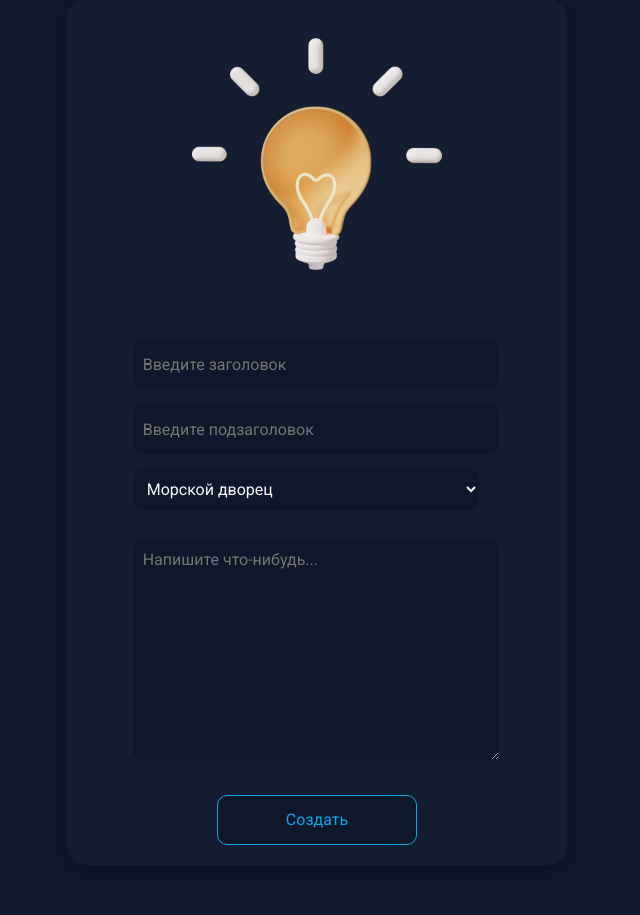
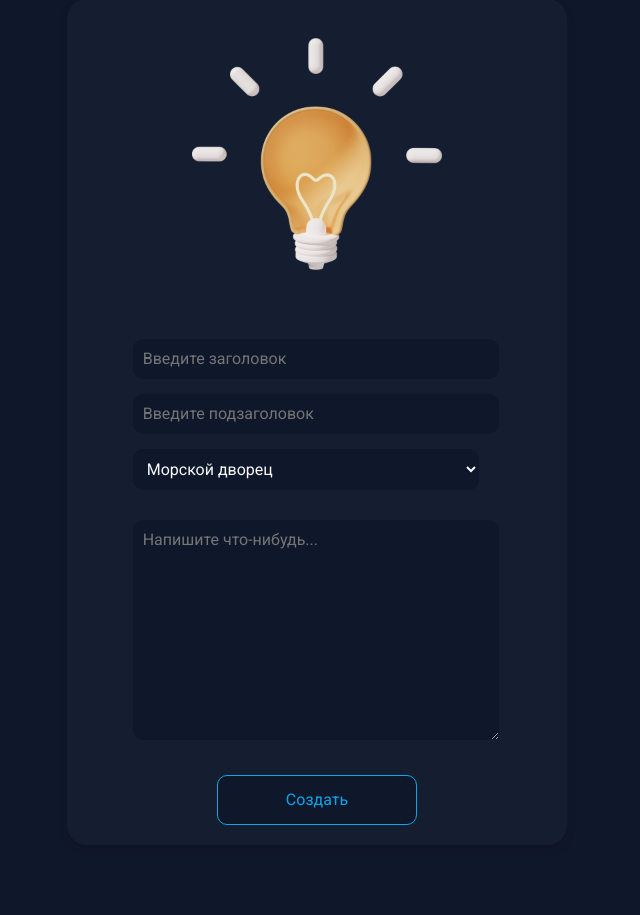
Before and after one commit to JhonArabyan/diary-main, a Flask app: page /create in a window 1280 px wide. Shown: the part 101-1016 px from the top of the page, without its empty margins (323-963 px from the left). After the commit the page ends 926 px from the top, so only its background shows below. Run offline with Flask 3, Linux system fonts and the light colour scheme.

Commit message:
Add files via upload

```diff
--- a/diary-main/main.py
+++ b/diary-main/main.py
@@ -1,4 +1,3 @@
-#Импорт
 from flask import Flask, render_template, request, redirect, session
 #Подключение библиотеки баз данных
 from flask_sqlalchemy import SQLAlchemy
@@ -26,8 +25,8 @@ class Card(db.Model):
     text = db.Column(db.Text, nullable=False)
     #email владельца карточки
     user_email = db.Column(db.String(100), nullable=False)
-    #url выбранной картинки
-    url_card = db.Column(db.String(100), nullable=False)
+    #Картинки заднего фона карточки
+    mem = db.Column(db.String(20), nullable=False)
     #Вывод объекта и id
     def __repr__(self):
         return f'<Card {self.id}>'
@@ -55,6 +54,8 @@ def login():
                 return redirect('/index')
         error = 'Неправильно указан пользователь или пароль'
         return render_template('login.html', error=error)
+
+
     else:
         return render_template('login.html', error=error)
 
@@ -67,10 +68,19 @@ def reg():
         password = request.form['password']
 
         #Задание №3. Реализовать запись пользователей
+        # Проверим на повтор логина при регистрации
+        users_db = User.query.all()
+        for user in users_db:
+            if email == user.email:
+                error = 'Такой пользователь уже зарегистрирован'
+                return render_template('login.html', error=error)
+        # Если новый логин, регистрируем
         user = User(email=email, password=password)
         db.session.add(user)
+        # Сохранить запись
         db.session.commit()
         return redirect('/')
+
     else:
         return render_template('registration.html')
 
@@ -78,15 +88,15 @@ def reg():
 #Запуск страницы с контентом
 @app.route('/index')
 def index():
-    #Задание №4. Сделай, чтобы пользователь видел только свои карточки
+    #Задание №4. Сделай, чтобы пользователь видел тольуо свои карточки
     email = session.get('user_email')
     cards = Card.query.filter_by(user_email=email).all()
-    return render_template('index.html', cards=cards)
-
+    return render_template('index.html', cards=cards, email=email)
 #Запуск страницы c картой
 @app.route('/card/<int:id>')
 def card(id):
     card = Card.query.get(id)
+
     return render_template('card.html', card=card)
 
 #Запуск страницы c созданием карты
@@ -94,18 +104,17 @@ def card(id):
 def create():
     return render_template('create_card.html')
 
-#PЗаполнение карты пользователем
+#Форма карты
 @app.route('/form_create', methods=['GET','POST'])
 def form_create():
     if request.method == 'POST':
         title =  request.form['title']
         subtitle =  request.form['subtitle']
         text =  request.form['text']
-        # получаем выбранное изображение
-        selected_image = request.form.get('image-selector')
+        mem_fon = request.form.get('image-selector')
         #Задание №4. Сделай, чтобы создание карточки происходило от имени пользователя
         email = session['user_email']
-        card = Card(title=title, subtitle=subtitle, text=text, user_email=email, url_card=selected_image)
+        card = Card(title=title, subtitle=subtitle, text=text, user_email=email, mem=mem_fon)
         db.session.add(card)
         db.session.commit()
         return redirect('/index')
--- a/diary-main/static/css/style.css
+++ b/diary-main/static/css/style.css
@@ -171,7 +171,7 @@ ul {
     background: #0F172A;
     border-radius: 10px;
     padding: 10px;
-    height: 30px;
+    height:fit-content;
     color: #F8FAFC;
     font: inherit;
     border: none;
@@ -209,17 +209,6 @@ ul {
     color: #F8FAFC;
     background:  rgba(14, 165, 233, 1);
 }
-.form__select {
-    background: #0F172A;
-    border-radius: 10px;
-    padding: 10px;
-    height:fit-content;
-    color: #F8FAFC;
-    font: inherit;
-    border: none;
-    width: 94%;
-}
-
 
 .main {
     padding: 0 5%;
@@ -298,8 +287,8 @@ ul {
 }
 
 .error {
-    font-size: 10px;
-    color: #fff;
+    font-size: 20px;
+    color: #f4d404;
 }
 
 .login__link:hover {
--- a/diary-main/templates/create_card.html
+++ b/diary-main/templates/create_card.html
@@ -26,15 +26,13 @@
                     <label for="title">
                         <input class="form__input" type="text" name="title" id="title" placeholder="Введите заголовок" required>
                     </label>
-
                     <label for="subtitle">
                         <input class="form__input" type="text" name="subtitle" id="subtitle" placeholder="Введите подзаголовок" required>
                     </label>
-
                     <label for="image-selector">
-                        <select class="form__select" name="image-selector" id="image-selector">
+                        <select class="form__input" name="image-selector" id="image-selector">
                             <option value="meme_1.jpg" {% if selected_image == 'meme_1.jpg' %}selected{% endif %}>Морской дворец</option>
-                            <option value="meme_2.jpg" {% if selected_image == 'meme_2.jpg' %}selected{% endif %}>Пена у берега</option>
+                            <option value="meme_2.jpg" {% if selected_image == 'meme_2.jpg' %}selected{% endif %}>Пена на берегу</option>
                         </select>
                     </label>
                 </div>
--- a/diary-main/templates/index.html
+++ b/diary-main/templates/index.html
@@ -15,7 +15,9 @@
     <img src="../static/img/logo.svg" alt="logo" width="30" height="30">
     <ul class="main-list">
         <li class="list__item">
-            <img src="../static/img/login.svg" alt="login" width="20" height="20">
+          <a href="/">
+            <img title="{{email}}" src="../static/img/login.svg" alt="login" width="20" height="20">
+          </a>
         </li>
     </ul>
   </header>
```
Also changed, not shown: diary-main/templates/card.html (+3 -4 lines), diary-main/instance/diary.db.
